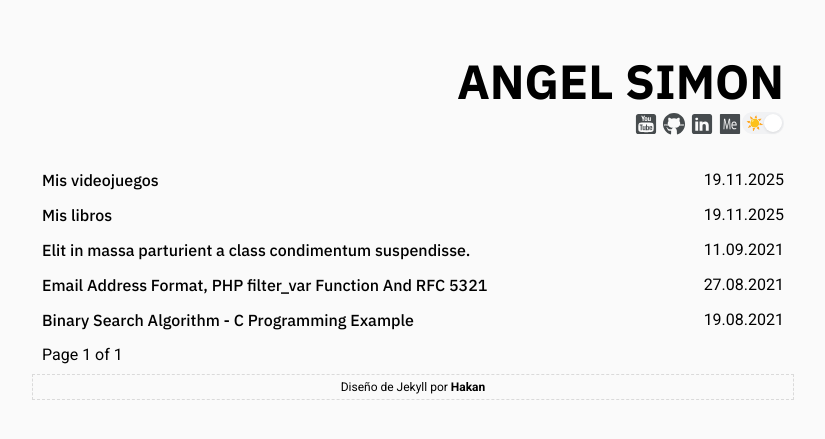
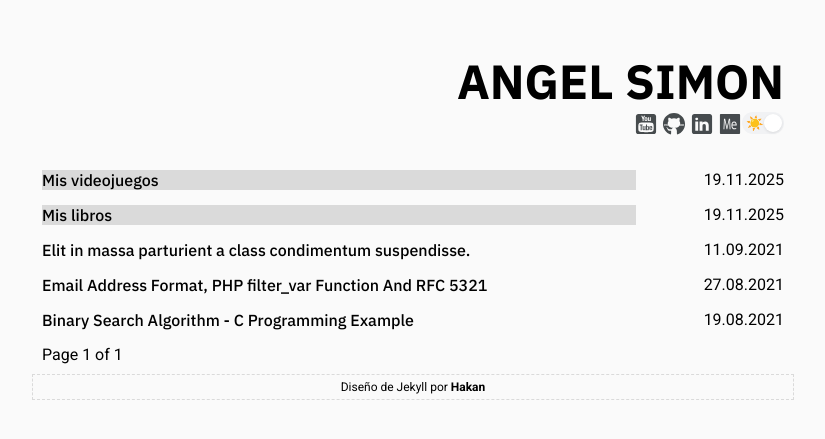
Before and after one commit to angelsimon/angelsimon.github.io, a Jekyll site: the page built from index.html, in a window 1280 px wide. Shown: the top 439 px of the page, without its empty margins (227-1052 px from the left). Built offline with Jekyll 4.4.1, drawn with Linux system fonts in a browser that asks for light colours; the list of posts is cut into pages by our own code.

Commit message:
Style para pinned

```diff
--- a/assets/css/style.css
+++ b/assets/css/style.css
@@ -2,6 +2,7 @@
 
 :root {
     --bg-color: #fafafa;
+    --bg-color-pinned: #dadada;
     --bg-hover-color: #ececec;
     --body-bg: #fafafa;
     --primary-font-color: #000;
@@ -10,6 +11,7 @@
 
 [data-theme="dark"] {
   --bg-color: #161f29;
+  --bg-color-pinned: #36405c;
   --bg-hover-color:#36404c;
   --body-bg: #10171e;
   --primary-font-color: #bfbfbf;
@@ -71,6 +73,8 @@ body{
 }
 
 .post-list .post-title{width: 80%; color: var(--primary-font-color); font-weight: 500; font-family: 'IBM Plex Sans', 'Times New Roman', Times, serif;}
+.post-list .post-title-pinned{width: 80%; color: var(--primary-font-color); background-color: var(--bg-color-pinned); font-weight: 500; font-family: 'IBM Plex Sans', 'Times New Roman', Times, serif;}
+
 .post-list .post-date{width: 20%; text-align: right;}
 
 .post-header{
--- a/index.html
+++ b/index.html
@@ -5,7 +5,7 @@ layout: default
     {% for post in paginator.posts %}
       {% if post.status == 'pinned' %}
         <div class="post-list">
-            <a class="post-title" href="{{ site.url }}{{ post.url }}">{{ post.title }}</a>
+            <a class="post-title-pinned" href="{{ site.url }}{{ post.url }}">{{ post.title }}</a>
             <time datetime="{{ post.date | date_to_xmlschema }}" class="post-date">{{ post.date | date: "%d.%m.%Y" }}</time>
         </div>
       {% endif %}
```
